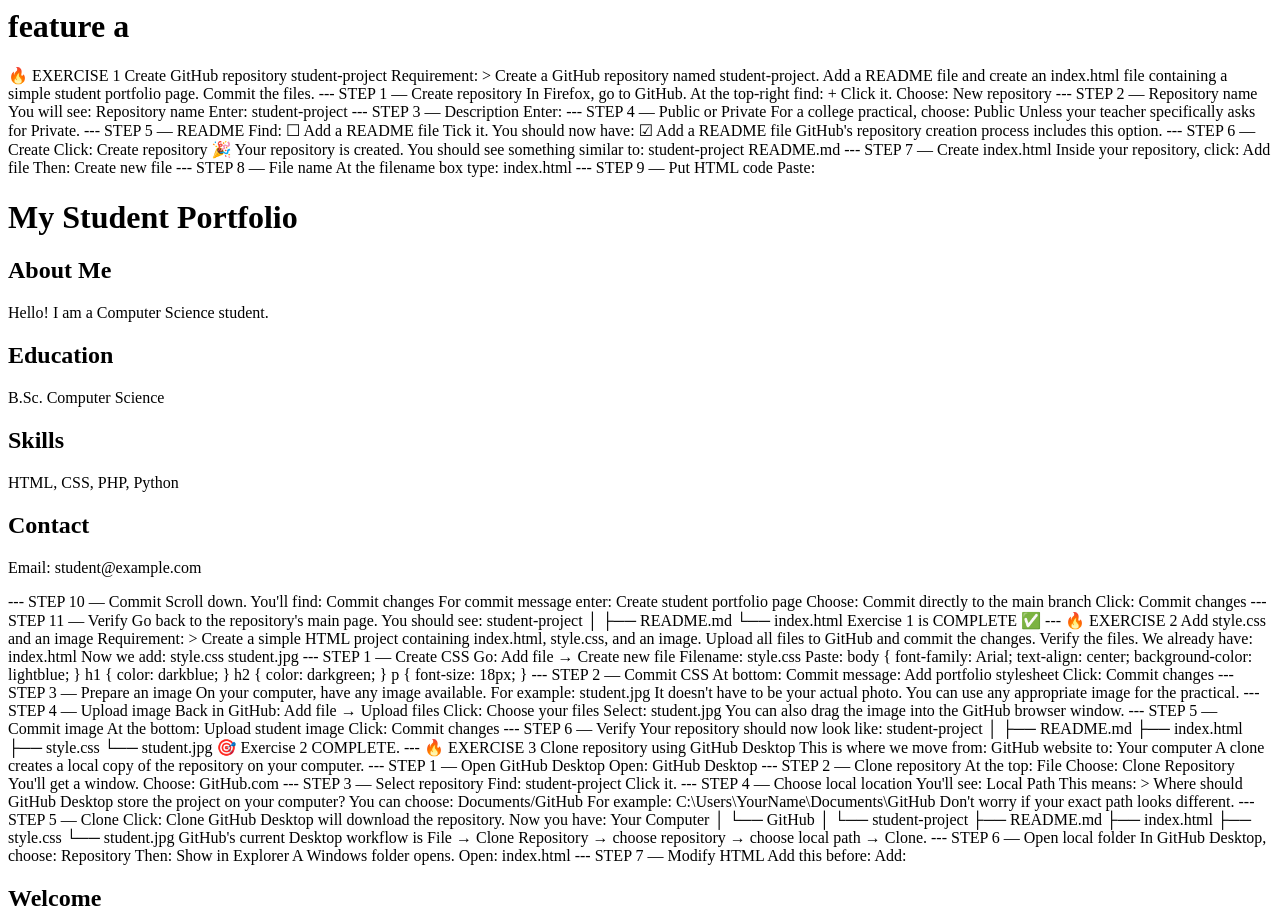
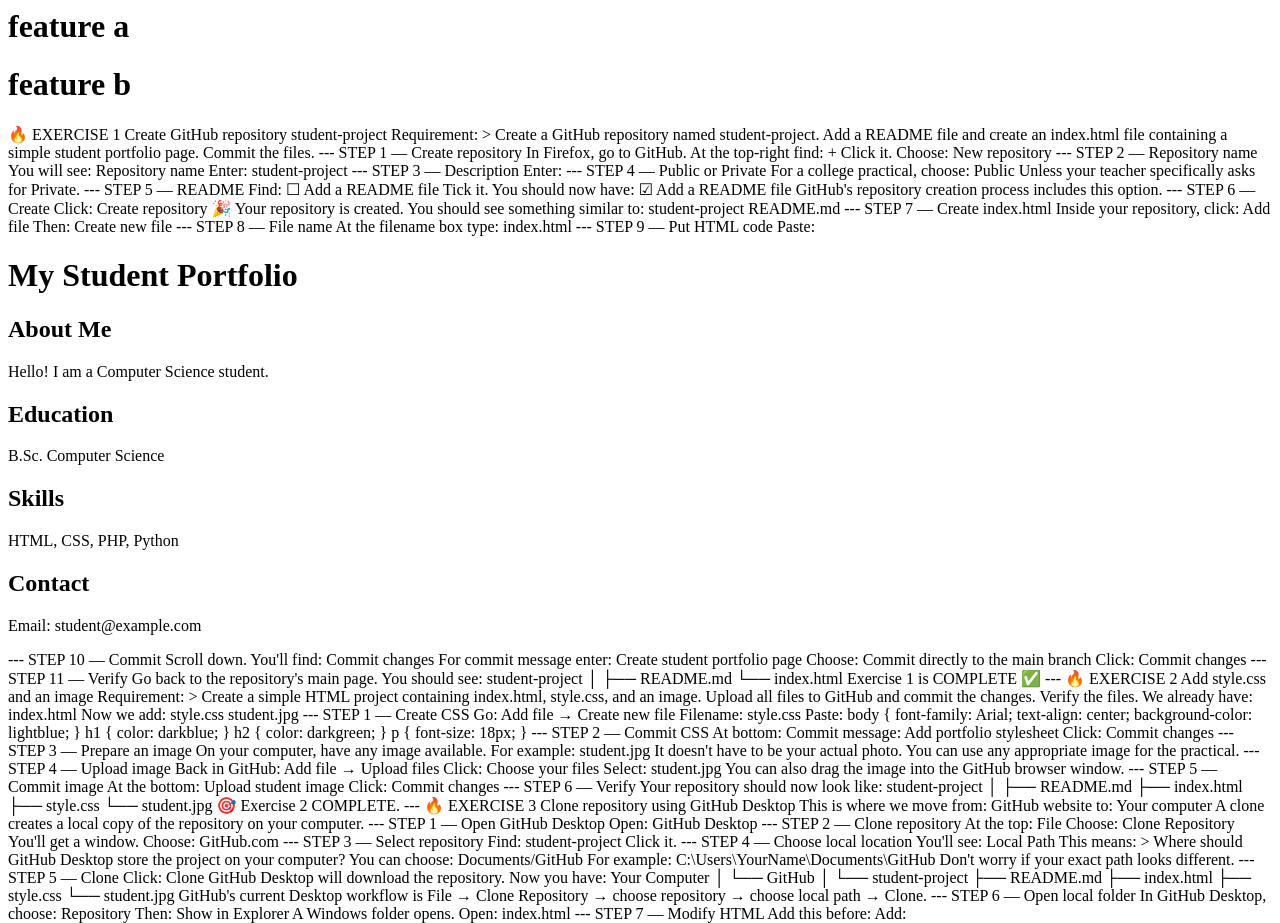
Before and after one commit to 24ucs006-MUKESHB/example, a plain HTML site: page index.html in a window 1280 px wide. Shown: the top 923 px of the page. Drawn offline with Linux system fonts and the light colour scheme.

Commit message:
Update index.html

```diff
--- a/index.html
+++ b/index.html
@@ -1,5 +1,5 @@
 <h1>feature a</h1>
-
+<h1>feature b</h1>
 🔥 EXERCISE 1
 
 Create GitHub repository student-project
```
